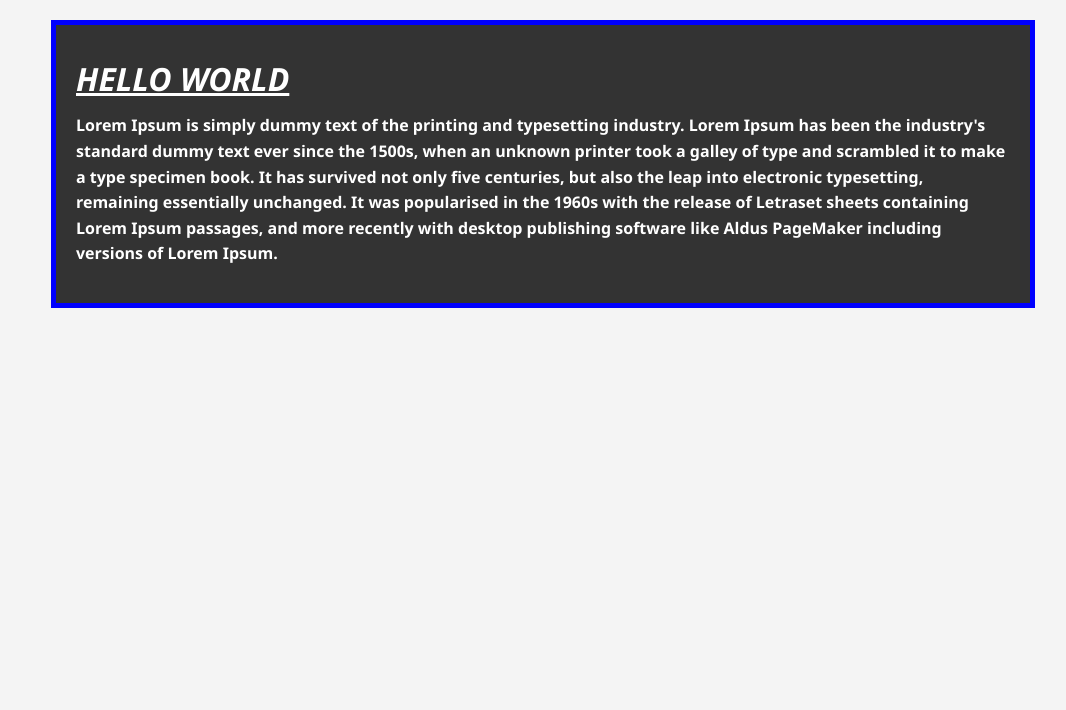
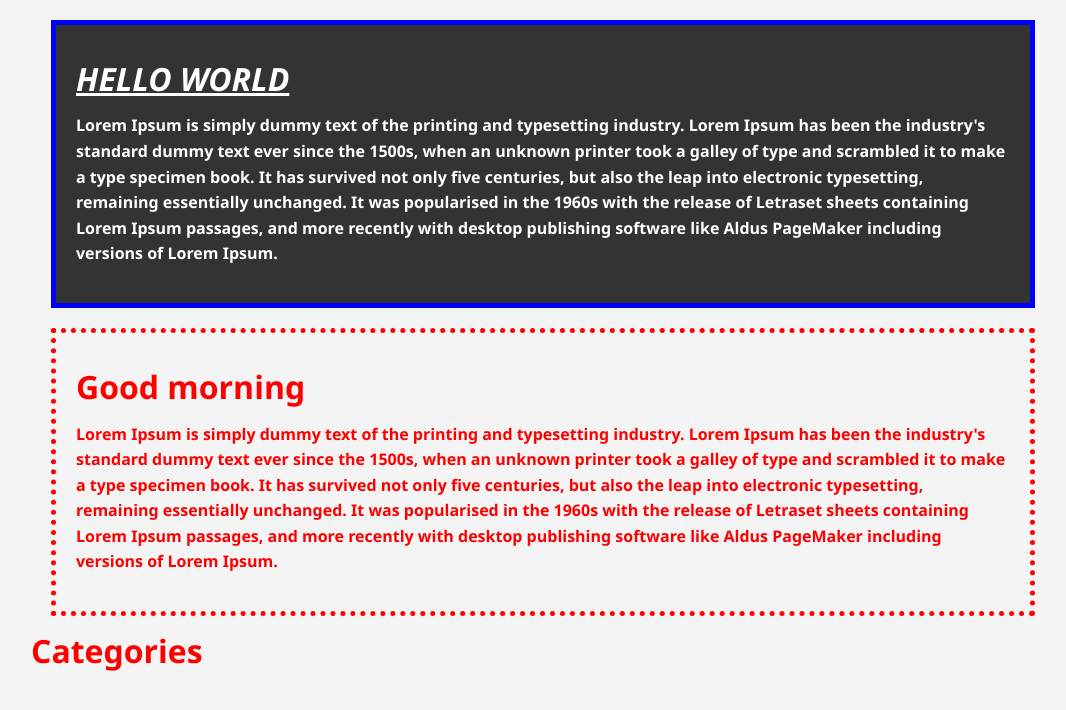
Before and after one commit to srishti-digi/demo-2, a plain HTML site: page index.html in a window 1280 px wide. Shown: the whole page, without its empty margins (97-1163 px from the left). Drawn offline with Linux system fonts and the light colour scheme.

Commit message:
another class created

```diff
--- a/index.html
+++ b/index.html
@@ -12,6 +12,25 @@
     <h1>Hello world</h1>
 <p>Lorem Ipsum is simply dummy text of the printing and typesetting industry. Lorem Ipsum has been the industry's standard dummy text ever since the 1500s, when an unknown printer took a galley of type and scrambled it to make a type specimen book. It has survived not only five centuries, but also the leap into electronic typesetting, remaining essentially unchanged. It was popularised in the 1960s with the release of Letraset sheets containing Lorem Ipsum passages, and more recently with desktop publishing software like Aldus PageMaker including versions of Lorem Ipsum.</p>
 </div>
+
+<div class="box-2">
+    <h1>Good morning</h1>
+<p>Lorem Ipsum is simply dummy text of the printing and typesetting industry. Lorem Ipsum has been the industry's standard dummy text ever since the 1500s, when an unknown printer took a galley of type and scrambled it to make a type specimen book. It has survived not only five centuries, but also the leap into electronic typesetting, remaining essentially unchanged. It was popularised in the 1960s with the release of Letraset sheets containing Lorem Ipsum passages, and more recently with desktop publishing software like Aldus PageMaker including versions of Lorem Ipsum.</p>
+</div>
+
+<div class="categories">
+    <h1>Categories</h1>
+</div>
+
+
+
+
+
+
+
+
+
+
 </div>
 </body>
     </html>
--- a/style.css
+++ b/style.css
@@ -23,4 +23,11 @@ body{
     font-style: italic;
     text-transform:uppercase;
     text-decoration: underline;
+
 }
+.box-2{
+    border:5px dotted red;
+    padding:20px;
+    margin:20px;
+
+}
```
